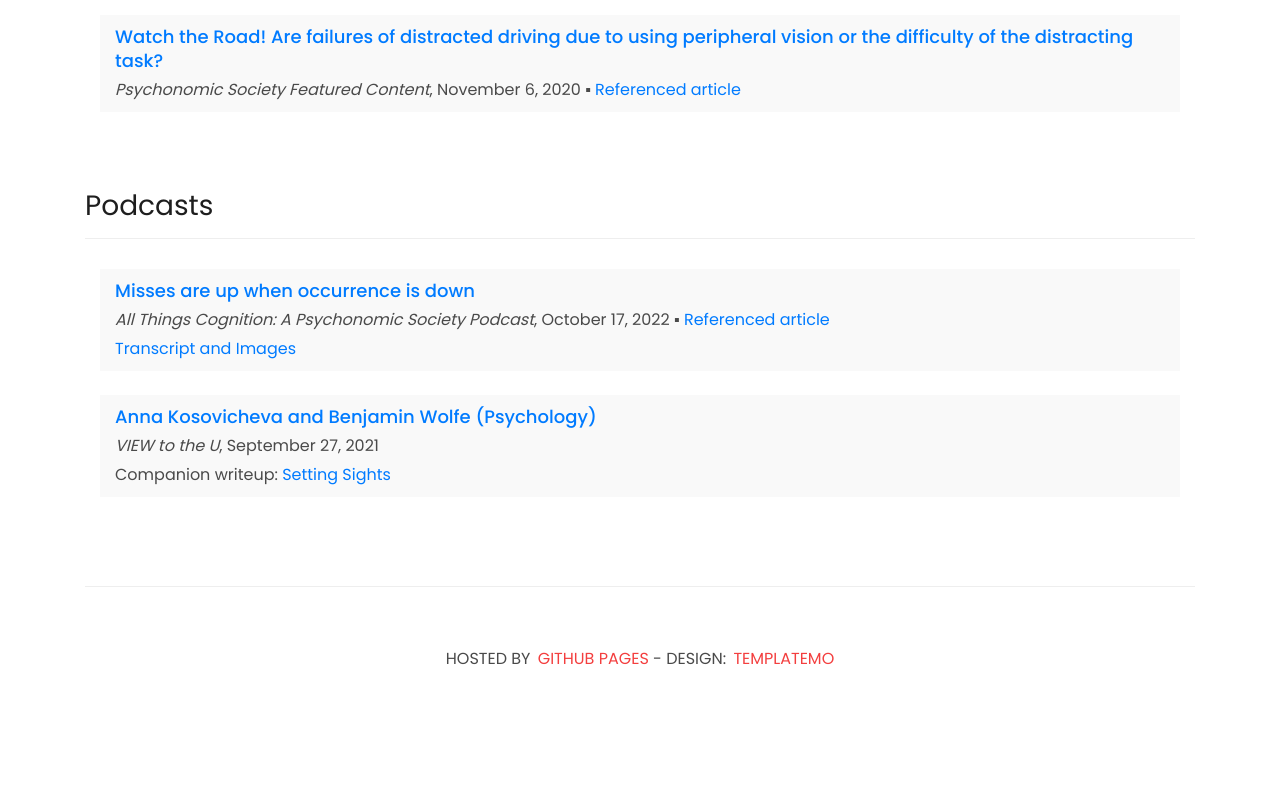
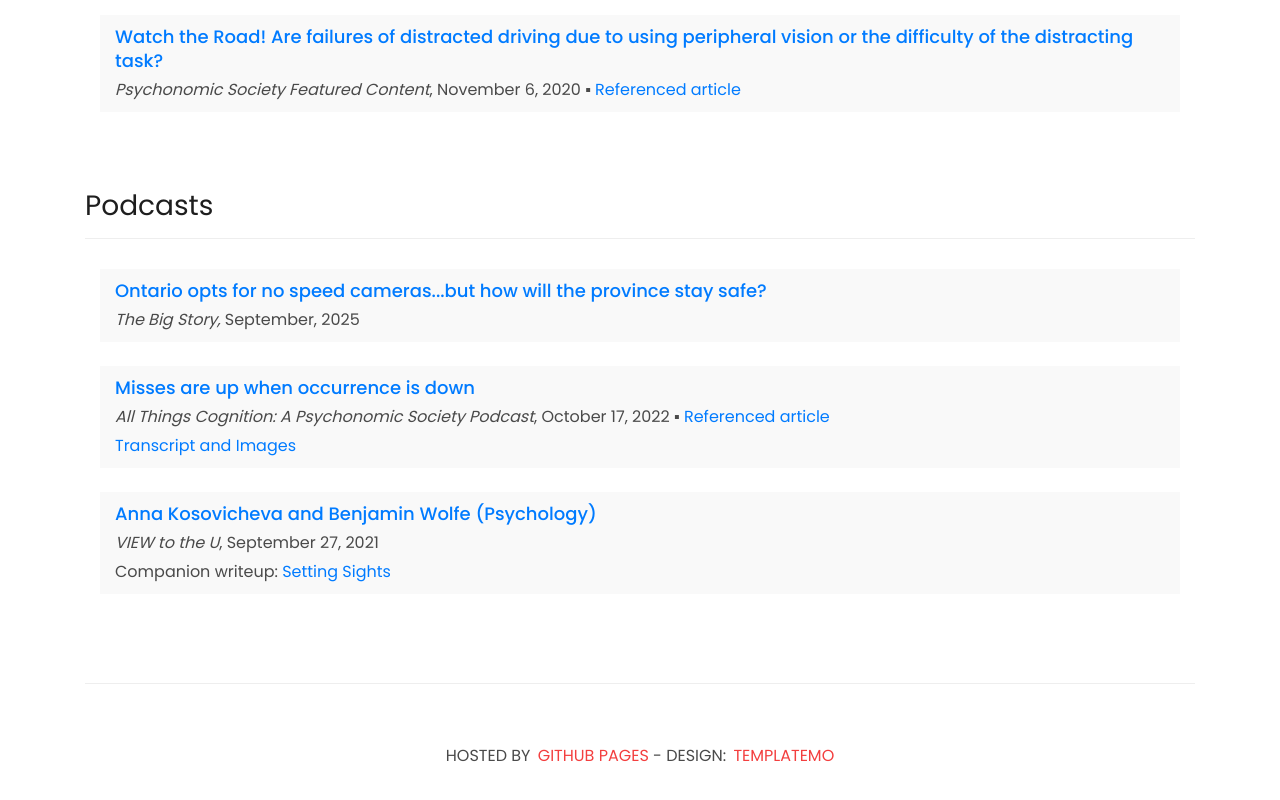
Before and after one commit to annakosov/applylab.github.io, a plain HTML site: page press.html in a window 1280 px wide. Shown: the part 1865-2665 px from the top of the page. Before the commit the page ends 2596 px from the top, so only its background shows below. Drawn offline with Linux system fonts and the light colour scheme.

```diff
--- a/press.html
+++ b/press.html
@@ -251,6 +251,14 @@
 
         <div class="down-content">
           <p class="title"><a
+              href="https://www.seekyoursounds.com/podcasts/the-big-story/ontario-opts-for-no-speed-cameras-but-how-will-the-province-stay-safe">
+              Ontario opts for no speed cameras...but how will the province stay safe?</a></p>
+          <p><i>The Big Story,</i> September, 2025  <a></a>
+        </div>
+        <span class="helper"></span>
+
+        <div class="down-content">
+          <p class="title"><a
               href="https://featuredcontent.psychonomic.org/captivate-podcast/misses-are-up-when-occurrence-is-down">Misses
               are up when occurrence is down</a></p>
           <p><i>All Things Cognition: A Psychonomic Society Podcast</i>, October 17, 2022 &#9642; <a
```
